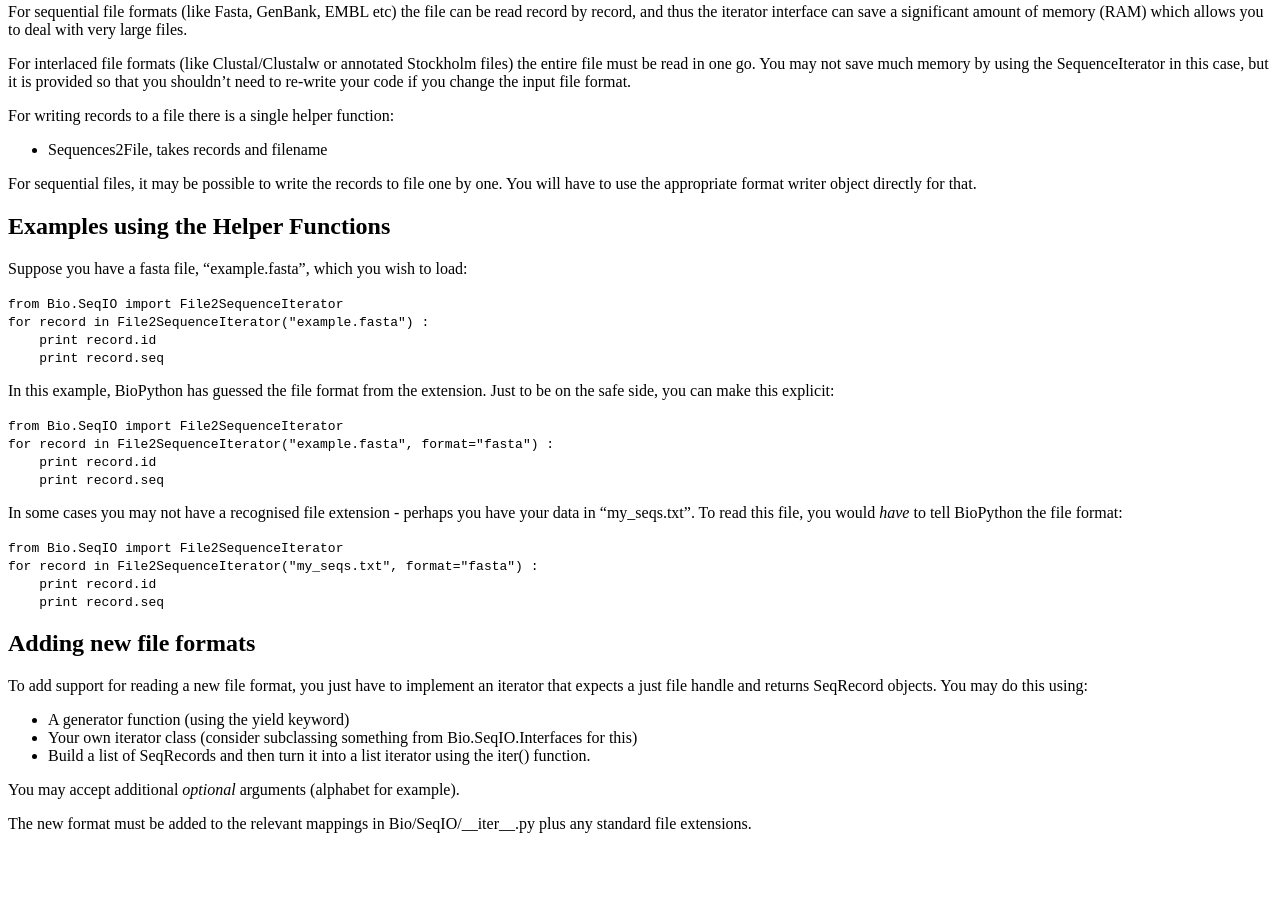
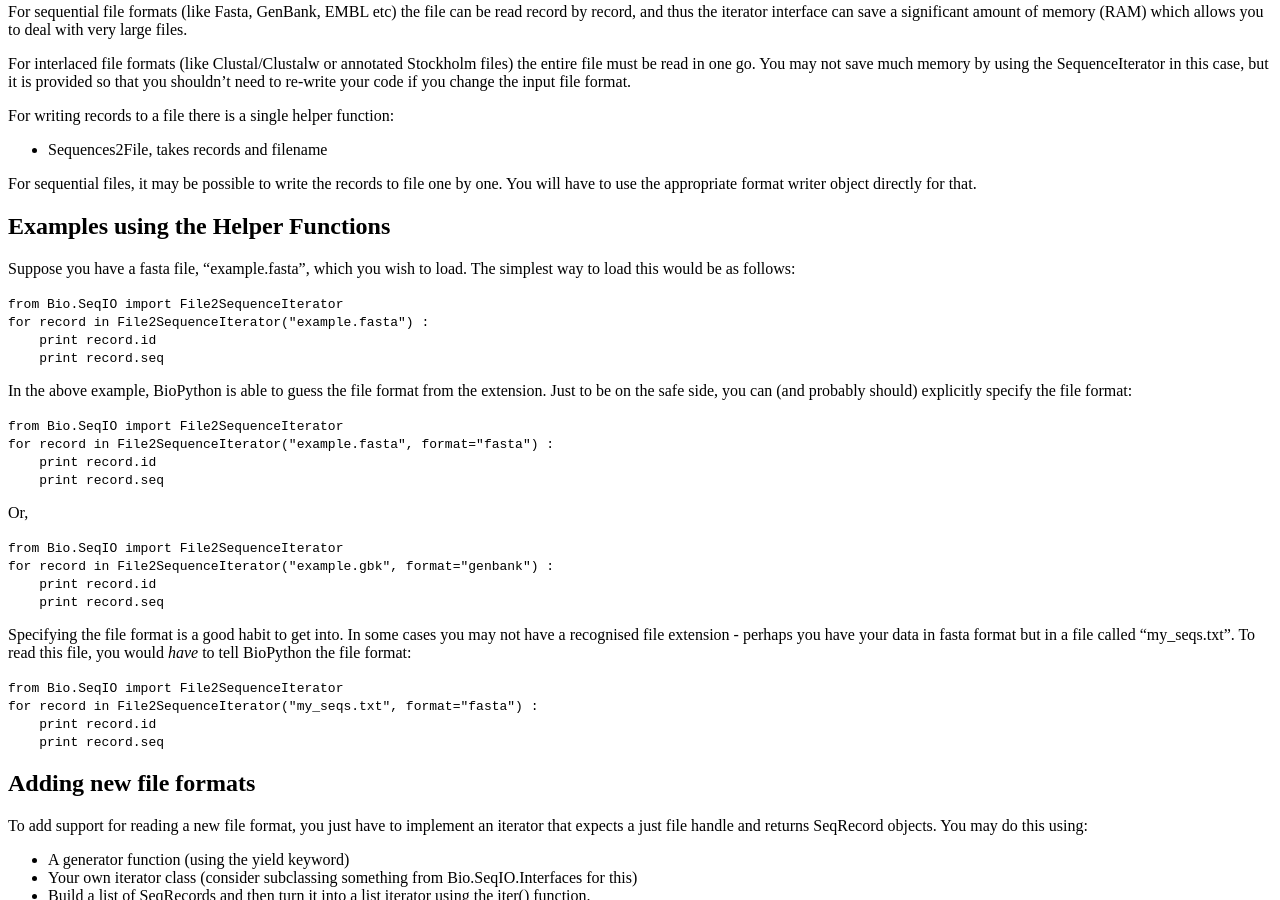
Before and after one commit to biopython/biopython.github.io, a Jekyll site: the page built from wiki/SeqIO.md, in a window 1280 px wide and 900 px high, scrolled down 887 px. Built offline with Jekyll 4.4.1, drawn with Linux system fonts in a browser that asks for light colours; before the commit the page ends 1736 px from its top, so only the background shows below that.

Commit message:
clarifications

```diff
--- a/wiki/SeqIO.md
+++ b/wiki/SeqIO.md
@@ -94,24 +94,34 @@ directly for that.
 Examples using the Helper Functions
 -----------------------------------
 
-Suppose you have a fasta file, "example.fasta", which you wish to load:
+Suppose you have a fasta file, "example.fasta", which you wish to load.
+The simplest way to load this would be as follows:
 
 `from Bio.SeqIO import File2SequenceIterator`
 `for record in File2SequenceIterator("example.fasta") :`
 `    print record.id`
 `    print record.seq`
 
-In this example, BioPython has guessed the file format from the
-extension. Just to be on the safe side, you can make this explicit:
+In the above example, BioPython is able to guess the file format from
+the extension. Just to be on the safe side, you can (and probably
+should) explicitly specify the file format:
 
 `from Bio.SeqIO import File2SequenceIterator`
 `for record in File2SequenceIterator("example.fasta", format="fasta") :`
 `    print record.id`
 `    print record.seq`
 
-In some cases you may not have a recognised file extension - perhaps you
-have your data in "my\_seqs.txt". To read this file, you would *have* to
-tell BioPython the file format:
+Or,
+
+`from Bio.SeqIO import File2SequenceIterator`
+`for record in File2SequenceIterator("example.gbk", format="genbank") :`
+`    print record.id`
+`    print record.seq`
+
+Specifying the file format is a good habit to get into. In some cases
+you may not have a recognised file extension - perhaps you have your
+data in fasta format but in a file called "my\_seqs.txt". To read this
+file, you would *have* to tell BioPython the file format:
 
 `from Bio.SeqIO import File2SequenceIterator`
 `for record in File2SequenceIterator("my_seqs.txt", format="fasta") :`
```
Also changed, not shown: 1 other file.
